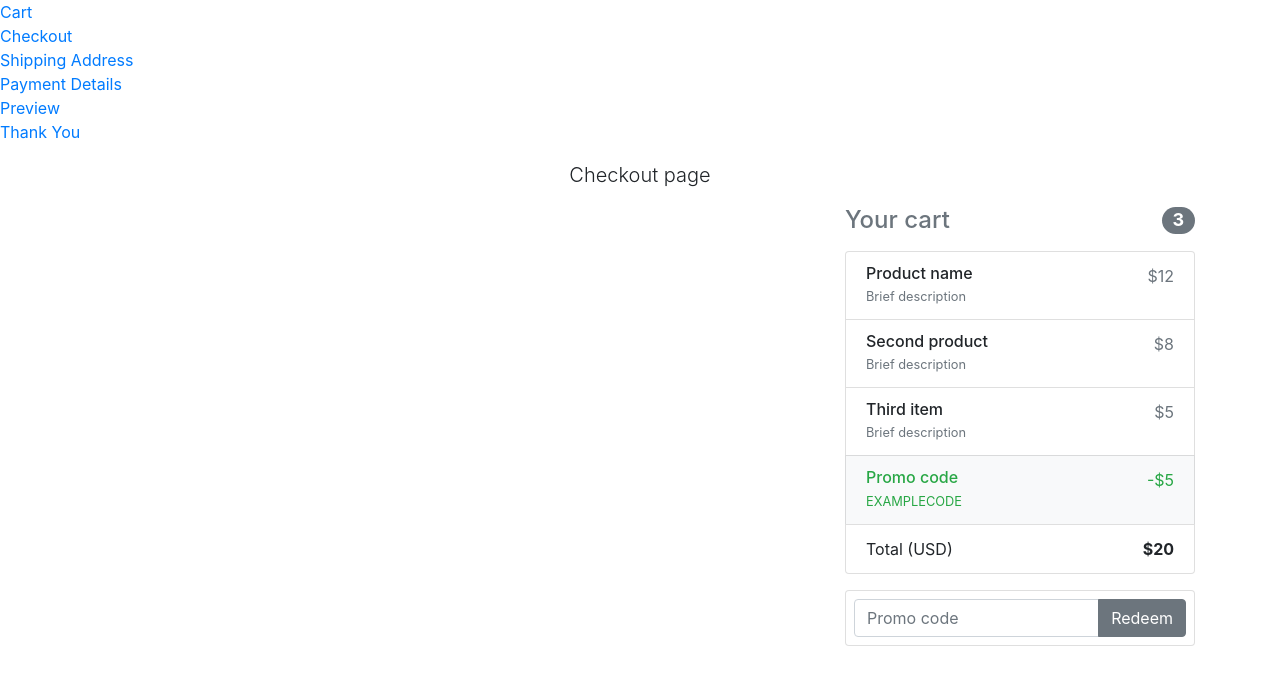
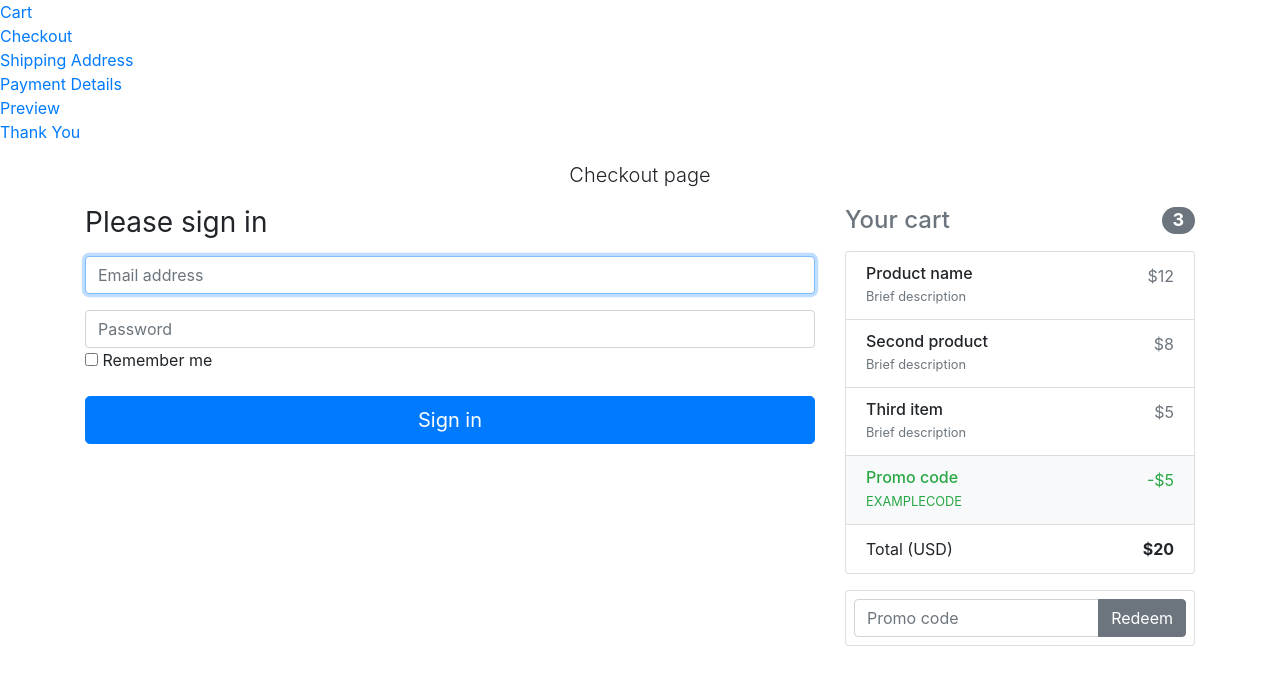
Before and after one commit to HarshiniAvuthu/checkout-app, a React (Create React App) app in the folder demo-app/: page /checkout in a window 1280 px wide. Shown: the top 684 px of the page. Built offline with nearby package versions, Linux system fonts and the light colour scheme.

Commit message:
signin in checkout page

```diff
--- a/demo-app/src/components/CheckoutComponent.js
+++ b/demo-app/src/components/CheckoutComponent.js
@@ -56,6 +56,19 @@ function Checkout(props) {
                     </form>
                 </div>
                 <div class="col-md-8 order-md-1">
+                    <form class="form-signin">
+                        <h3 class="h3 mb-3 font-weight-normal">Please sign in</h3>
+                        <label htmlFor="inputEmail" class="sr-only">Email address</label>
+                        <input type="email" id="inputEmail" class="form-control mb-3" placeholder="Email address" required autoFocus/>
+                        <label htmlFor="inputPassword" class="sr-only">Password</label>
+                        <input type="password" id="inputPassword" class="form-control" placeholder="Password" required/>
+                        <div class="checkbox mb-3">
+                            <label>
+                                <input type="checkbox" value="remember-me"/> Remember me
+                            </label>
+                        </div>
+                        <button class="btn btn-lg btn-primary btn-block" type="submit">Sign in</button>
+                    </form>
                 </div>
             </div>
         </div>
```
